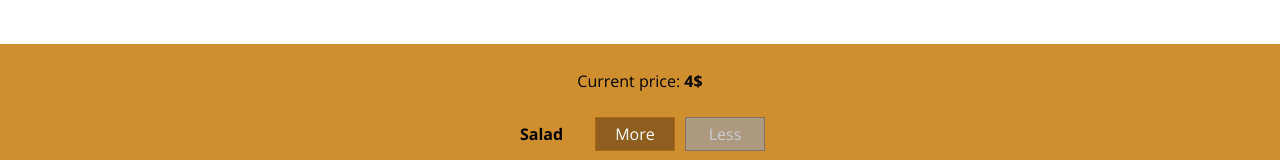
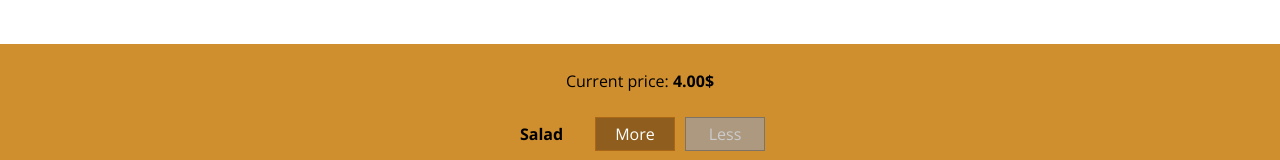
Before and after one commit to Tina-Dumilina/burger-builder, a React (Create React App) app: page / in a window 1280 px wide. Shown: the part 428-588 px from the top of the page. Built offline with nearby package versions, Linux system fonts and the light colour scheme.

Commit message:
Added redux store to application

```diff
--- a/package.json
+++ b/package.json
@@ -14,8 +14,10 @@
     "node-sass": "4.14.1",
     "react": "^17.0.1",
     "react-dom": "^17.0.1",
+    "react-redux": "^7.2.2",
     "react-router-dom": "^5.2.0",
     "react-scripts": "4.0.1",
+    "redux": "^4.0.5",
     "typescript": "^4.0.3",
     "web-vitals": "^0.2.4"
   },
--- /dev/null
+++ b/src/features/burger-builder/actions.ts
@@ -0,0 +1,4 @@
+import {ADD_INGREDIENT, REMOVE_INGREDIENT} from './constants'
+
+export const addIngredient = (ingredient) => ({type: ADD_INGREDIENT, payload: ingredient})
+export const removeIngredient = (ingredient) => ({type: REMOVE_INGREDIENT, payload: ingredient})
--- /dev/null
+++ b/src/features/burger-builder/constants.ts
@@ -0,0 +1,2 @@
+export const ADD_INGREDIENT = 'ADD_INGREDIENT'
+export const REMOVE_INGREDIENT = 'REMOVE_INGREDIENT'
--- a/src/features/burger-builder/index.tsx
+++ b/src/features/burger-builder/index.tsx
@@ -1,69 +1,37 @@
 import React, {Component} from 'react'
 import {History} from 'history'
+import {connect} from 'react-redux'
 import {BurgerPreview} from 'ui/burger-preview'
-import {BuildControls} from 'ui/build-controls'
-import {OrderSummary} from 'ui/order-summary'
 import {Modal} from 'ui/modal'
 import {Ingredients} from 'types'
+import {BuildControls} from './ui/build-controls'
+import {OrderSummary} from './ui/order-summary'
+import {addIngredient, removeIngredient} from './actions'
+export {reducer} from './reducer'
 
 type BurgerBuilderProps = {
   history: History
+  ingredients: Record<Ingredients, number>
+  addIngredient: (value: string) => void
+  removeIngredient: (value: string) => void
+  totalPrice: number
 }
 
 type BurgerBuilderState = {
-  ingredients: Record<Ingredients, number>
   showModal: boolean
 }
-
-const INGREDIENT_PRICES = {
-  salad: 0.5,
-  cheese: 0.4,
-  meat: 1.3,
-  bacon: 0.7,
-}
-
-const BASE_PRICE = 4
-export class BurgerBuilder extends Component<BurgerBuilderProps, BurgerBuilderState> {
+class BurgerBuilderComponent extends Component<BurgerBuilderProps, BurgerBuilderState> {
   state = {
-    ingredients: {
-      salad: 0,
-      bacon: 0,
-      cheese: 0,
-      meat: 0,
-    },
     showModal: false,
   }
 
-  calculateTotalPrice = () => {
-    const ingredients = Object.keys(this.state.ingredients) as Ingredients[]
-    const ingredientsPrice = ingredients.reduce(
-      (acc, ingredient) => acc + INGREDIENT_PRICES[ingredient] * this.state.ingredients[ingredient],
-      0,
-    )
-    return BASE_PRICE + ingredientsPrice
-  }
-
   isPurchasable = () => {
-    return Object.values(this.state.ingredients).reduce((acc, value) => (acc += value), 0) > 0
-  }
-
-  addIngredient = (type: Ingredients) => {
-    this.setState((prevState) => ({
-      ingredients: {...prevState.ingredients, [type]: prevState.ingredients[type] + 1},
-    }))
-  }
-
-  removeIngredient = (type: Ingredients) => {
-    if (this.state.ingredients[type] > 0) {
-      this.setState((prevState) => ({
-        ingredients: {...prevState.ingredients, [type]: prevState.ingredients[type] - 1},
-      }))
-    }
+    return Object.values(this.props.ingredients).reduce((acc, value) => (acc += value), 0) > 0
   }
 
   getDisabledButtons = () => {
     const disabledButtons = Object.fromEntries(
-      Object.entries(this.state.ingredients).map(([key, value]) => [key, value <= 0]),
+      Object.entries(this.props.ingredients).map(([key, value]) => [key, value <= 0]),
     ) as Record<Ingredients, boolean>
     return disabledButtons
   }
@@ -77,23 +45,19 @@ export class BurgerBuilder extends Component<BurgerBuilderProps, BurgerBuilderSt
   }
 
   purchaseContinue = () => {
-    const keys = Object.keys(this.state.ingredients) as Ingredients[]
-    const queryParams = keys
-      .map((key) => `${encodeURIComponent(key)}=${encodeURIComponent(this.state.ingredients[key])}`)
-      .join('&')
-    this.props.history.push({pathname: '/checkout', search: `?${queryParams}`})
+    this.props.history.push({pathname: '/checkout'})
   }
 
   render() {
     const disabledButtons = this.getDisabledButtons()
-    const totalPrice = this.calculateTotalPrice()
     const isPurchasable = this.isPurchasable()
+    const {ingredients, addIngredient, removeIngredient, totalPrice} = this.props
     return (
       <>
-        <BurgerPreview ingredients={this.state.ingredients} />
+        <BurgerPreview ingredients={ingredients} />
         <BuildControls
-          addIngredient={this.addIngredient}
-          removeIngredient={this.removeIngredient}
+          addIngredient={addIngredient}
+          removeIngredient={removeIngredient}
           disabled={disabledButtons}
           price={totalPrice}
           purchasable={isPurchasable}
@@ -102,7 +66,7 @@ export class BurgerBuilder extends Component<BurgerBuilderProps, BurgerBuilderSt
         {this.state.showModal && (
           <Modal onClose={this.closeOrderSummary}>
             <OrderSummary
-              ingredients={this.state.ingredients}
+              ingredients={ingredients}
               onCancel={this.closeOrderSummary}
               onContinue={this.purchaseContinue}
               price={totalPrice}
@@ -113,3 +77,15 @@ export class BurgerBuilder extends Component<BurgerBuilderProps, BurgerBuilderSt
     )
   }
 }
+
+const mapStateToProps = (state) => ({
+  ingredients: state.burger.ingredients,
+  totalPrice: state.burger.totalPrice,
+})
+
+const mapDispatchToProps = (dispatch) => ({
+  addIngredient: (ingredient) => dispatch(addIngredient(ingredient)),
+  removeIngredient: (ingredient) => dispatch(removeIngredient(ingredient)),
+})
+
+export const BurgerBuilder = connect(mapStateToProps, mapDispatchToProps)(BurgerBuilderComponent)
--- /dev/null
+++ b/src/features/burger-builder/reducer.ts
@@ -0,0 +1,44 @@
+import {ADD_INGREDIENT, REMOVE_INGREDIENT} from './constants'
+
+const BASE_PRICE = 4
+
+const INGREDIENT_PRICES = {
+  salad: 0.5,
+  cheese: 0.4,
+  meat: 1.3,
+  bacon: 0.7,
+}
+
+const initialState = {
+  ingredients: {
+    salad: 0,
+    bacon: 0,
+    cheese: 0,
+    meat: 0,
+  },
+  totalPrice: BASE_PRICE,
+}
+
+export const reducer = (state = initialState, action) => {
+  switch (action.type) {
+    case ADD_INGREDIENT:
+      return {
+        ...state,
+        ingredients: {
+          ...state.ingredients,
+          [action.payload]: state.ingredients[action.payload] + 1,
+        },
+        totalPrice: state.totalPrice + INGREDIENT_PRICES[action.payload],
+      }
+    case REMOVE_INGREDIENT:
+      return {
+        ...state,
+        ingredients: {
+          ...state.ingredients,
+          [action.payload]: state.ingredients[action.payload] - 1,
+        },
+        totalPrice: state.totalPrice - INGREDIENT_PRICES[action.payload],
+      }
+  }
+  return state
+}
--- a/src/ui/build-controls/index.tsx
+++ b/src/features/burger-builder/ui/build-controls/index.tsx
@@ -42,7 +42,7 @@ export const BuildControls = (props: BuildControlsType) => {
   return (
     <div className={styles.controls}>
       <p>
-        Current price: <strong>{props.price}$</strong>
+        Current price: <strong>{Number(props.price).toFixed(2)}$</strong>
       </p>
       {controls.map((control) => (
         <BuildControl
--- a/src/ui/order-summary/index.tsx
+++ b/src/features/burger-builder/ui/order-summary/index.tsx
@@ -24,7 +24,7 @@ export const OrderSummary = ({ingredients, onContinue, onCancel, price}: OrderSu
       <p>A delicious order with the following ingredients:</p>
       <ul>{ingredientsSummary()}</ul>
       <p>
-        <strong>Total price: {price}$</strong>
+        <strong>Total price: {Number(price).toFixed(2)}$</strong>
       </p>
       <p>Continue to Checkout?</p>
       <Button type="danger" onClick={onCancel}>
--- a/src/features/checkout/index.tsx
+++ b/src/features/checkout/index.tsx
@@ -1,6 +1,7 @@
 import React, {Component} from 'react'
 import {History} from 'history'
 import {Route} from 'react-router-dom'
+import {connect} from 'react-redux'
 import {ContactData} from 'features/contact-data'
 import {CheckoutSummary} from './ui/checkout-summary'
 import {Ingredients} from 'types'
@@ -8,26 +9,12 @@ import {Ingredients} from 'types'
 type CheckoutProps = {
   history: History
   location: Location
-}
-
-type CheckoutState = {
   ingredients: Record<Ingredients, number>
 }
 
-export class Checkout extends Component<CheckoutProps, CheckoutState> {
-  state = {
-    ingredients: {
-      salad: 1,
-      bacon: 1,
-      cheese: 1,
-      meat: 1,
-    },
-  }
+type CheckoutState = Record<never, never>
 
-  componentDidMount() {
-    const query = new URLSearchParams(this.props.location.search)
-  }
-
+class CheckoutComponent extends Component<CheckoutProps, CheckoutState> {
   cancelCheckout = () => {
     this.props.history.goBack()
   }
@@ -40,15 +27,18 @@ export class Checkout extends Component<CheckoutProps, CheckoutState> {
     return (
       <div>
         <CheckoutSummary
-          ingredients={this.state.ingredients}
+          ingredients={this.props.ingredients}
           cancelCheckout={this.cancelCheckout}
           continueCheckout={this.continueCheckout}
         />
-        <Route
-          path="/checkout/contact-data"
-          render={(props) => <ContactData ingredients={this.state.ingredients} {...props} />}
-        />
+        <Route path="/checkout/contact-data" component={ContactData} />
       </div>
     )
   }
 }
+
+const mapStateToProps = (state) => ({
+  ingredients: state.burger.ingredients,
+})
+
+export const Checkout = connect(mapStateToProps)(CheckoutComponent)
--- a/src/features/contact-data/index.tsx
+++ b/src/features/contact-data/index.tsx
@@ -1,4 +1,5 @@
 import React, {Component} from 'react'
+import {connect} from 'react-redux'
 import {History} from 'history'
 import {orderProvider} from 'utils/order-provider'
 import {Ingredients} from 'types'
@@ -11,6 +12,7 @@ import styles from './styles.module.scss'
 
 type ContactDataProps = {
   ingredients: Record<Ingredients, number>
+  totalPrice: number
   history: History
 }
 
@@ -66,7 +68,7 @@ const validators = (values) => {
   Object.keys(values).forEach((key) => rules[key] && rules[key]())
   return errors
 }
-export class ContactData extends Component<ContactDataProps, ContactDataState> {
+export class ContactDataComponent extends Component<ContactDataProps, ContactDataState> {
   state = {
     form: {
       name: '',
@@ -87,6 +89,7 @@ export class ContactData extends Component<ContactDataProps, ContactDataState> {
     this.setState({loading: true})
     const order = {
       ingredients: this.props.ingredients,
+      price: this.props.totalPrice,
       order: this.state.form,
     }
     orderProvider
@@ -180,3 +183,10 @@ export class ContactData extends Component<ContactDataProps, ContactDataState> {
     )
   }
 }
+
+const mapStateToProps = (state) => ({
+  ingredients: state.burger.ingredients,
+  totalPrice: state.burger.totalPrice,
+})
+
+export const ContactData = connect(mapStateToProps)(ContactDataComponent)
--- a/src/index.tsx
+++ b/src/index.tsx
@@ -1,10 +1,14 @@
 import React from 'react'
 import ReactDOM from 'react-dom'
+import {Provider} from 'react-redux'
 import {App} from './app'
+import {store} from './store'
 
 ReactDOM.render(
-  <React.StrictMode>
-    <App />
-  </React.StrictMode>,
+  <Provider store={store}>
+    <React.StrictMode>
+      <App />
+    </React.StrictMode>
+  </Provider>,
   document.getElementById('root'),
 )
--- /dev/null
+++ b/src/store.ts
@@ -0,0 +1,8 @@
+import {combineReducers, createStore} from 'redux'
+import {reducer as burgerBuilderReducer} from 'features/burger-builder'
+
+const combinedReducers = combineReducers({
+  burger: burgerBuilderReducer,
+})
+
+export const store = createStore(combinedReducers)
```
Also changed, not shown: src/features/burger-builder/ui/build-controls/styles.module.scss (renamed from src/ui/build-controls/styles.module.scss), 1 other file (tests, documents, lock files or other folders).
